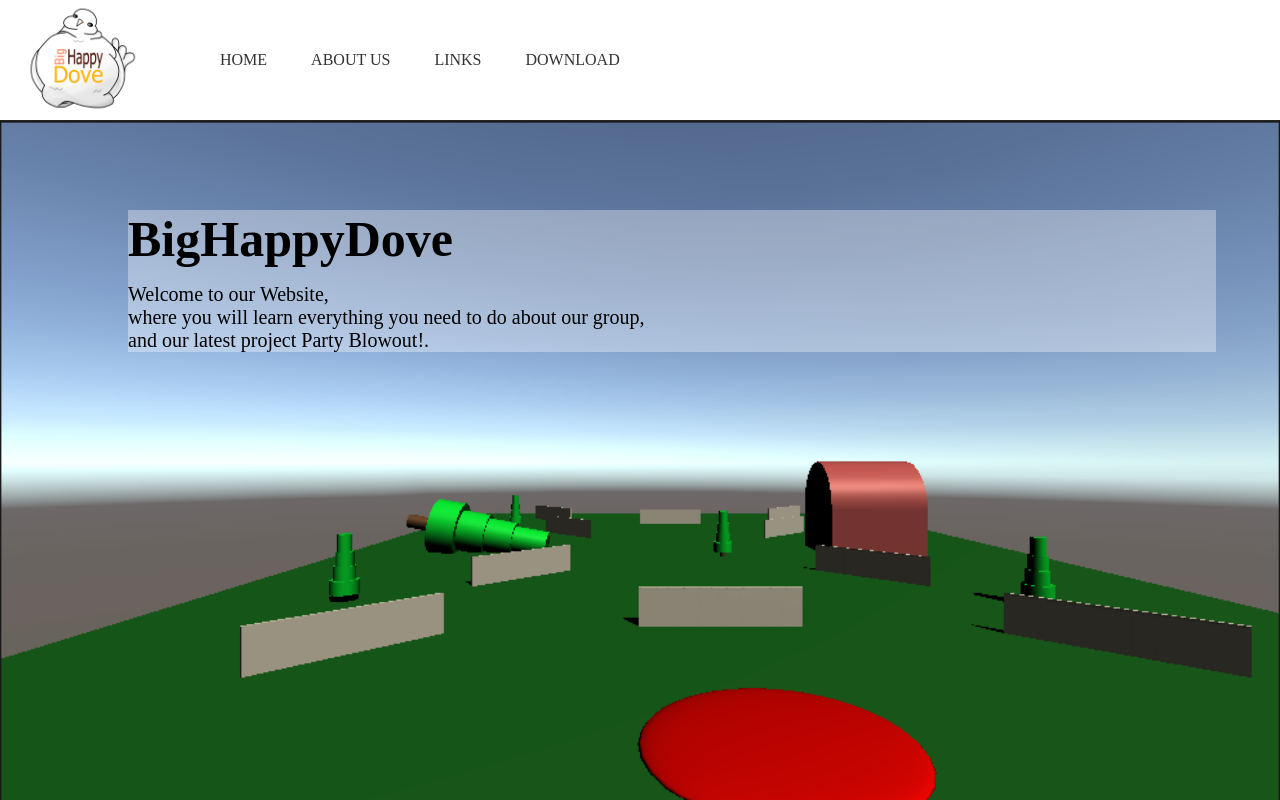
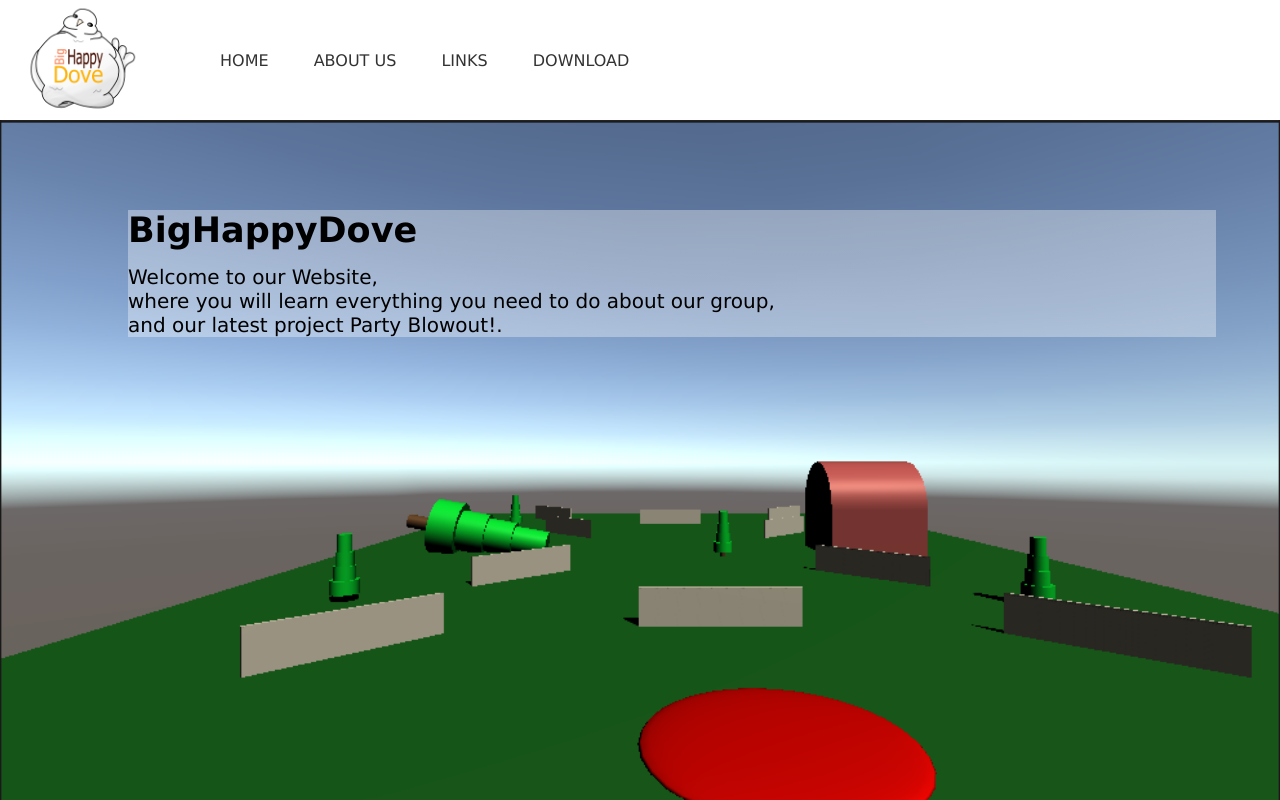
Before and after one commit to BigHappyDove/bighappydove.github.io, a plain HTML site: page index.html in a window 1280 px wide. Drawn offline with Linux system fonts and the light colour scheme.

Commit message:
Changed font

```diff
--- a/css/style.css
+++ b/css/style.css
@@ -1,6 +1,7 @@
 *{
     margin: 0;
     padding: 0;
+    font-family: Verdana, Serif;
 }
 .navbar{
     width: 100%;
@@ -18,16 +19,20 @@
 nav{
     flex: 1;
     padding-left: 60px;
+    font-family: Verdana, Serif;
 }
+
 nav ul li{
     display: inline-block;
     list-style: none;
     margin: 0px 20px;
 }
+
 nav ul li a{
     text-decoration: none;
     color: #333;
 }
+
 .content{
     background: linear-gradient(rgba(255,255,255,0.35), rgba(255,255,255,0.35));
     margin-left: 10%;
@@ -36,7 +41,7 @@ nav ul li a{
 }
 
 .content h1{
-    font-size: 50px;
+    font-size: 35px;
     margin-top: 24px;
     margin-bottom: 15px;
 }
```
